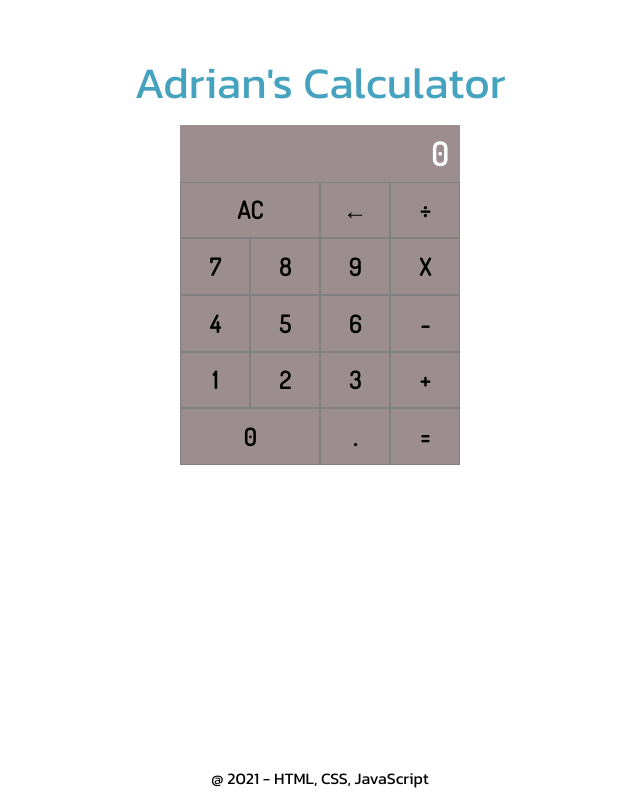
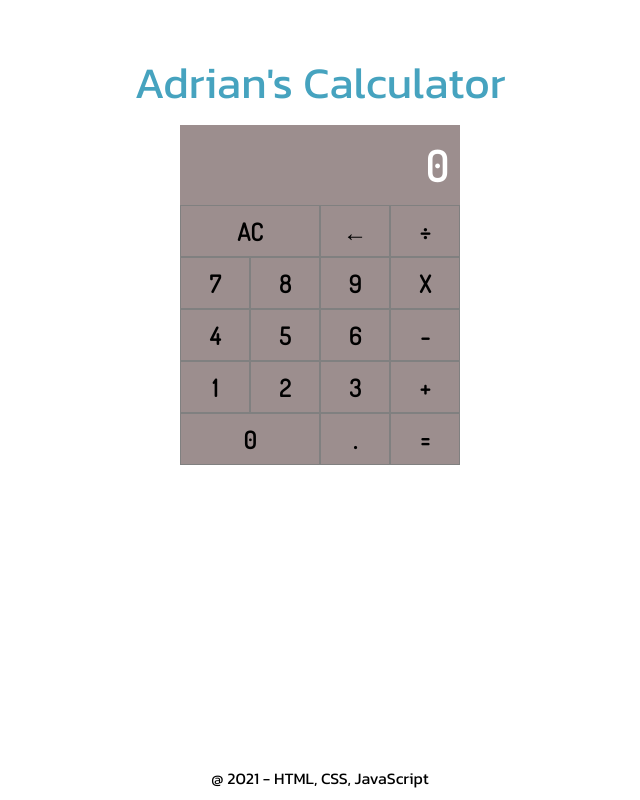
Before and after one commit to Adriantutuianu/Calculator-app-JavaScript, a plain HTML site: page index.html in a window 1280 px wide. Shown: the whole page, without its empty margins (320-960 px from the left). Drawn offline with Linux system fonts and the light colour scheme.

Commit message:
Fixed result size

```diff
--- a/style.css
+++ b/style.css
@@ -79,11 +79,12 @@ footer {
 .content div.result {
   grid-area: result;
   border: none;
-  font-size: 32px;
+  font-size: 42px;
   justify-content: flex-end;
   color: white;
   margin-right: 10px;
   letter-spacing: 2px;
+  min-height: 80px;
 }
 .ac {
   grid-area: ac;
```
